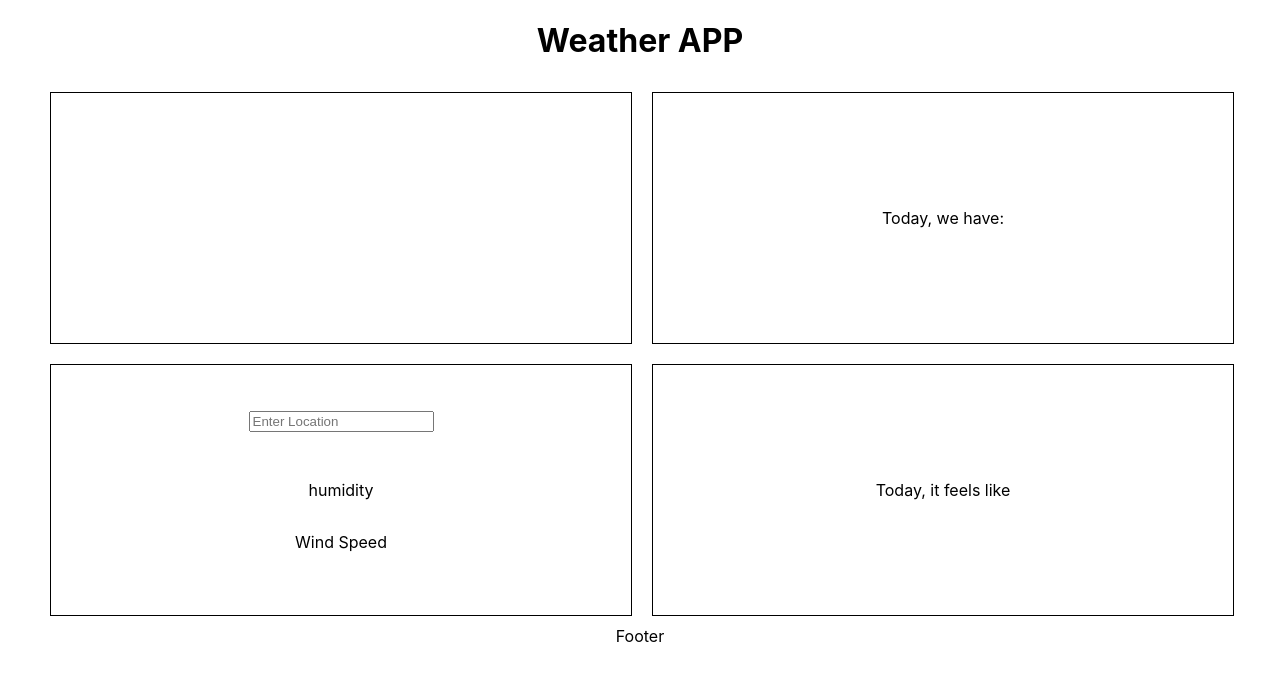
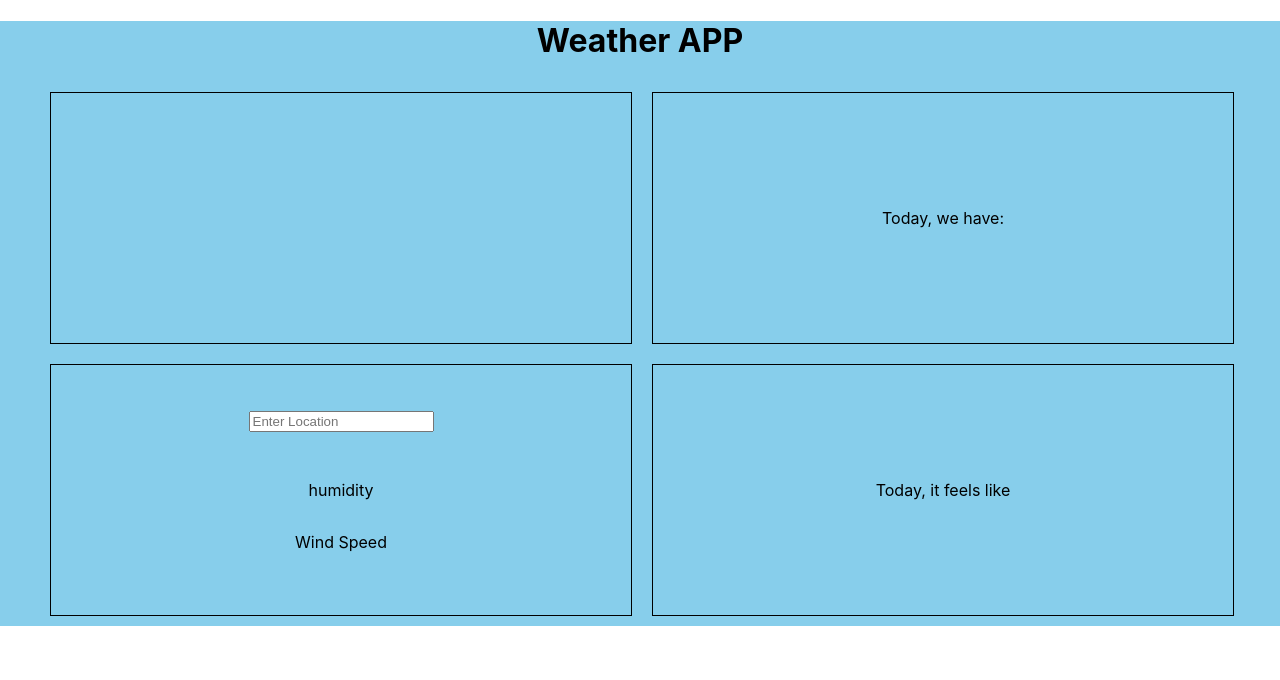
Before and after one commit to sky0815a/WeatherApp, a React (Create React App) app: page / in a window 1280 px wide. Shown: the top 680 px of the page. Built offline with nearby package versions, Linux system fonts and the light colour scheme.

Commit message:
Little CSS Done

```diff
--- a/src/App.css
+++ b/src/App.css
@@ -1,3 +1,7 @@
+.App {
+  background-color: skyblue;
+}
+
 .Header {
   text-align: center;
 }
--- a/src/App.js
+++ b/src/App.js
@@ -88,7 +88,7 @@ function App() {
           </div>
         </div>
       </div>
-      <div className='footer'>Footer</div>
+      {/* <div className='footer'>Footer Not Deployed at this time</div> */}
     </div>
   );
 }
```
